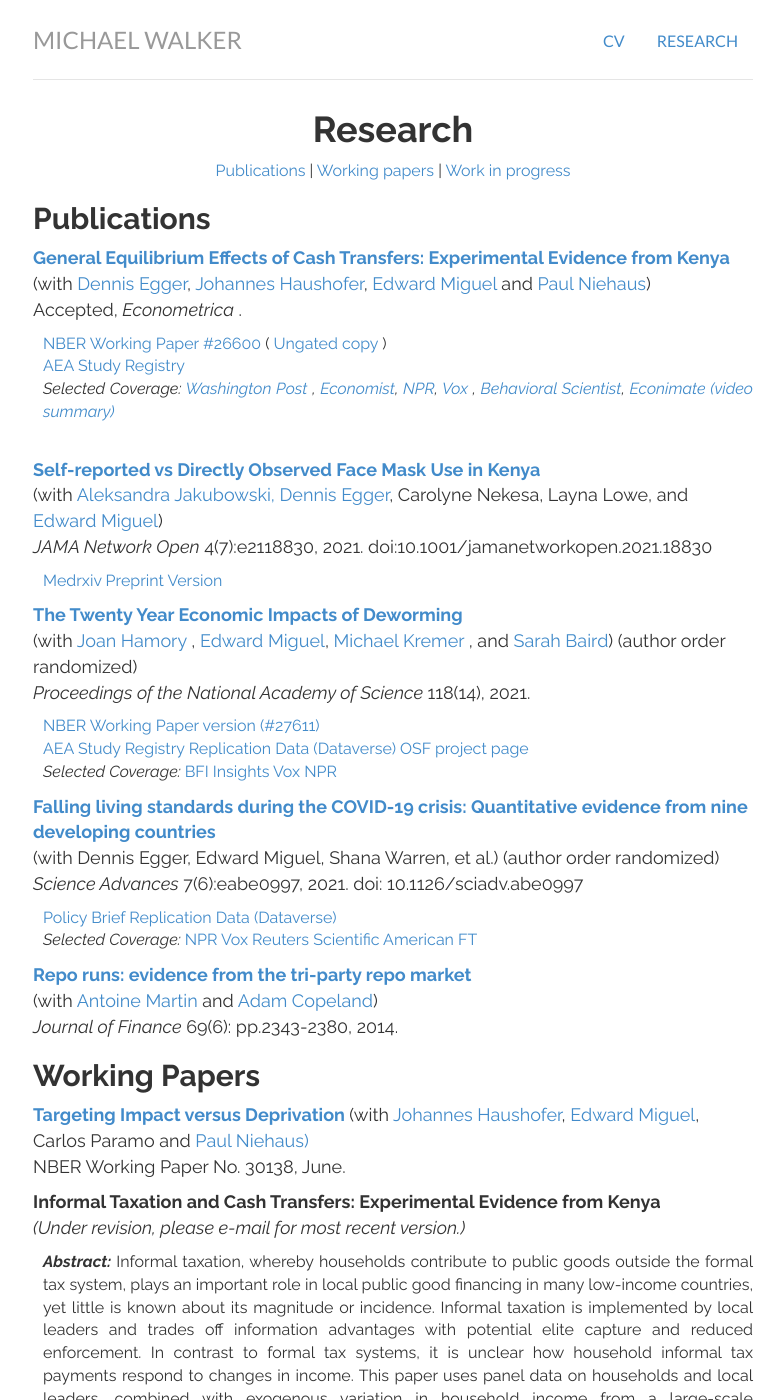
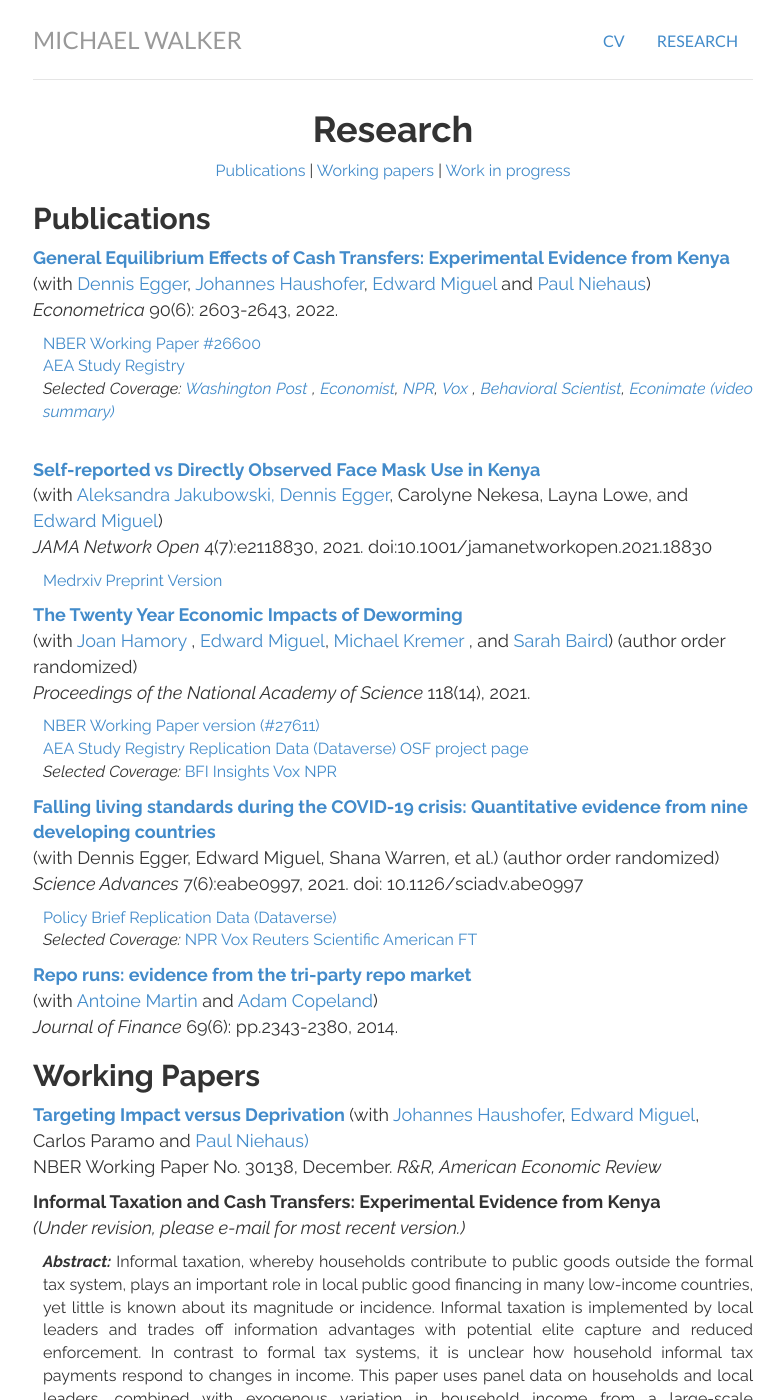
Before and after one commit to mwwalker/mwwalker.github.io, a Jekyll site: the page built from research/index.html, in a window 1280 px wide and 1400 px high. Shown: the whole window, without its empty margins (247-1031 px from the left). Built offline with Jekyll 4.4.1, drawn with Linux system fonts in a browser that asks for light colours.

Commit message:
Initial updates to research to check

```diff
--- a/research/index.html
+++ b/research/index.html
@@ -11,13 +11,13 @@ title: Research
         <h2 id=pub> Publications</h2>
 
 
-<p style="font-size:18px"> <a href="https://www.nber.org/papers/w26600"> <b> General Equilibrium Effects of Cash Transfers: Experimental Evidence from Kenya </b> </a>
+<p style="font-size:18px"> <a href=https://onlinelibrary.wiley.com/doi/full/10.3982/ECTA17945> <b> General Equilibrium Effects of Cash Transfers: Experimental Evidence from Kenya </b> </a>
   (with <a href="https://www.dennisegger.net/"> Dennis Egger</a>, <a href="https://haushofer.ne.su.se/"> Johannes Haushofer</a>,<a href="https://emiguel.econ.berkeley.edu/"> Edward Miguel</a> and <a href="https://econweb.ucsd.edu/~pniehaus/"> Paul Niehaus</a>)
-  <br> Accepted, <em> Econometrica </em>.
+  <br> <em> Econometrica </em> 90(6): 2603-2643, 2022.
   </p>
 
   <p class="tab" style="text-align:justify">
-  <a href="https://www.nber.org/papers/w26600"> NBER Working Paper #26600 </a> (<a href="http://emiguel.econ.berkeley.edu/assets/miguel_research/88/GE-Paper_2019-12-18.pdf"> Ungated copy </a>)
+  <a href="https://www.nber.org/papers/w26600"> NBER Working Paper #26600 </a> <!-- (<a href="http://emiguel.econ.berkeley.edu/assets/miguel_research/88/GE-Paper_2019-12-18.pdf"> Ungated copy </a>) -->
 <br>
 <a href="https://www.socialscienceregistry.org/trials/505">  AEA Study Registry</a>
 <br>
@@ -85,7 +85,7 @@ title: Research
 <h2 id="wp"> Working Papers </h2>
 
             <p style="font-size:18px"> <a href="https://www.nber.org/papers/w30138"> <b> Targeting Impact versus Deprivation </b> </a> (with <a href="https://haushofer.ne.su.se/"> Johannes Haushofer</a>,<a href="https://emiguel.econ.berkeley.edu/"> Edward Miguel</a>, Carlos Paramo and <a href="https://econweb.ucsd.edu/~pniehaus/"> Paul Niehaus)</a>
-    <br> NBER Working Paper No. 30138, June. </p>
+              <br> NBER Working Paper No. 30138, December. <em> R&R, American Economic Review </em> </p>
 
 <p style="font-size:18px">  <b> Informal Taxation and Cash Transfers: Experimental Evidence from Kenya </b>
   <br>
```
